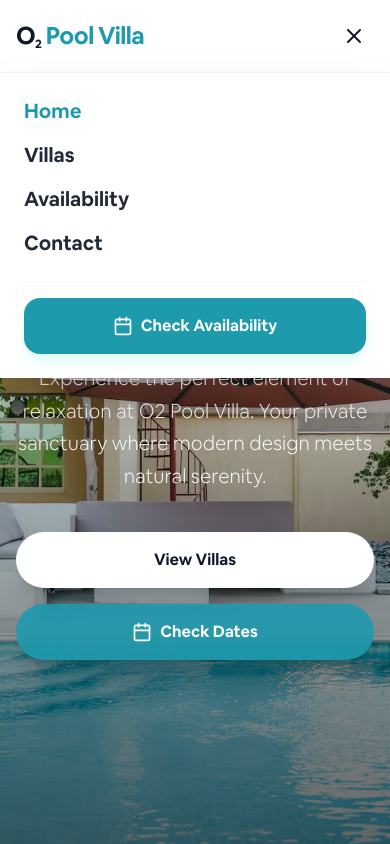
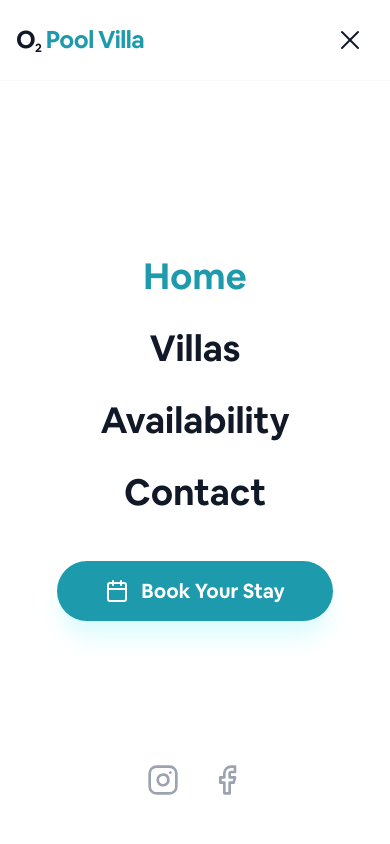
Before and after one commit to khalid-1/o2-Poll-Villa, a React (Vite) app: page / in a window 390 px wide. Both pictures are taken after a click on the button 354 px from the left and 44 px from the top of the page. Shown: the top 844 px of the page. Built offline with nearby package versions, Linux system fonts and the light colour scheme.

Commit message:
redesign mobile menu to full-screen overlay

```diff
--- a/src/App.jsx
+++ b/src/App.jsx
@@ -230,33 +230,59 @@ const Navigation = ({ activeTab, setActiveTab, isScrolled }) => {
                 </div>
             </div>
 
-            {/* Mobile Menu Dropdown */}
+            {/* Full Screen Mobile Menu Overlay */}
             {isMobileMenuOpen && (
-                <div
-                    className="md:hidden absolute top-full left-0 right-0 bg-white shadow-2xl border-t border-gray-100 p-6 flex flex-col space-y-6 animate-in slide-in-from-top-5">
-                    <div className="flex flex-col space-y-4">
-                        {['home', 'villas', 'availability', 'contact'].map((item) => (
-                            <button key={item} onClick={() => {
+                <div className="fixed inset-0 z-[100] bg-white animate-in fade-in duration-300 pointer-events-auto">
+                    {/* Header inside menu */}
+                    <div className="flex justify-between items-center px-4 py-4 border-b border-gray-50">
+                        <div className="flex items-center" onClick={() => { setActiveTab('home'); setIsMobileMenuOpen(false); }}>
+                            <span className="text-2xl font-bold tracking-tight text-gray-900">
+                                O<span className="text-xs align-baseline relative top-1">2</span> <span className="text-cyan-600">Pool Villa</span>
+                            </span>
+                        </div>
+                        <button onClick={() => setIsMobileMenuOpen(false)} className="p-2 text-gray-900 hover:bg-gray-50 rounded-full transition-colors">
+                            <X size={32} strokeWidth={1.5} />
+                        </button>
+                    </div>
+
+                    {/* Menu Content */}
+                    <div className="h-full flex flex-col justify-center items-center px-6 pb-32">
+                        <div className="flex flex-col items-center space-y-8 mb-12">
+                            {['home', 'villas', 'availability', 'contact'].map((item, idx) => (
+                                <button
+                                    key={item}
+                                    onClick={() => {
                                         setActiveTab(item);
                                         setIsMobileMenuOpen(false);
                                     }}
-                                className={`text-xl font-semibold text-left capitalize transition-colors ${activeTab === item ? 'text-cyan-600' :
-                                    'text-gray-800'}`}
+                                    className={`text-4xl font-bold capitalize transition-all duration-300 hover:scale-110 ${activeTab === item ? 'text-cyan-600' : 'text-gray-900'
+                                        }`}
+                                    style={{ animationDelay: `${idx * 100}ms` }}
                                 >
                                     {item}
                                 </button>
                             ))}
                         </div>
-                    <div className="pt-4 border-t border-gray-100">
+
                         <button
                             onClick={() => {
                                 setActiveTab('availability');
                                 setIsMobileMenuOpen(false);
                             }}
-                            className="bg-cyan-600 text-white py-4 rounded-2xl font-bold w-full shadow-lg shadow-cyan-100 flex items-center justify-center gap-2">
-                            <Calendar size={20} />
-                            Check Availability
+                            className="bg-cyan-600 text-white py-4 px-12 rounded-full font-bold text-xl shadow-xl shadow-cyan-100 flex items-center gap-3 transition-transform hover:scale-105 active:scale-95"
+                        >
+                            <Calendar size={24} />
+                            Book Your Stay
                         </button>
+
+                        <div className="absolute bottom-12 flex gap-8">
+                            <a href="https://www.instagram.com/o2poolvilla/" target="_blank" rel="noopener noreferrer" className="text-gray-400 hover:text-cyan-600 transition-colors">
+                                <Instagram size={32} />
+                            </a>
+                            <button className="text-gray-400 hover:text-cyan-600 transition-colors">
+                                <Facebook size={32} />
+                            </button>
+                        </div>
                     </div>
                 </div>
             )}
```
Lines whose indentation alone changed are shown as unchanged.
